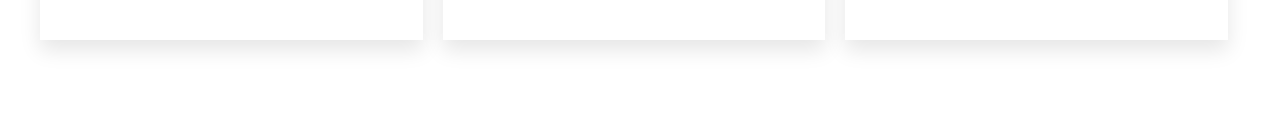
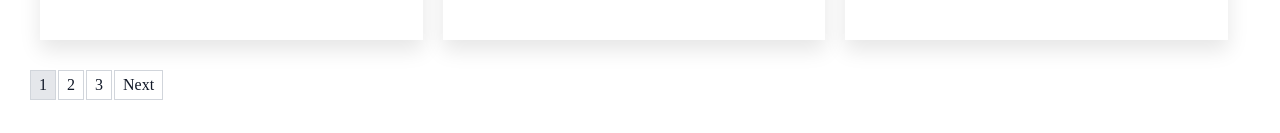
Before and after one commit to ahmetsuhan/DevSpace-next.Js, a Next.js app in the folder dev-space/: page /blog/page/1 in a window 1280 px wide. Shown: the part 664-797 px from the top of the page. Built offline with nearby package versions, Linux system fonts and the light colour scheme.

Commit message:
add Pagination link component

```diff
--- /dev/null
+++ b/dev-space/components/Pagination.js
@@ -0,0 +1,45 @@
+import React from "react";
+import Link from "next/link";
+
+const Pagination = ({ currentPage, numPages }) => {
+  const isFirst = currentPage === 1;
+  const isLast = currentPage === numPages;
+  const prevPage = `/blog/page/${currentPage - 1}`;
+  const nexPage = `/blog/page/${currentPage + 1}`;
+
+  if (numPages === 1) return <></>;
+
+  return (
+    <div className="pagination">
+      <ul className="pagination-nav">
+        {!isFirst && (
+          <Link href={prevPage}>
+            <li className="pagination-nav-link">Previous</li>
+          </Link>
+        )}
+
+        {Array.from({ length: numPages }, (_, i) => {
+          return (
+            <Link key={i} href={`/blog/page/${i + 1}`}>
+              <li
+                className={`pagination-nav-link ${
+                  i === currentPage - 1 ? "disable" : ""
+                }`}
+              >
+                {i + 1}
+              </li>
+            </Link>
+          );
+        })}
+
+        {!isLast && (
+          <Link href={nexPage}>
+            <li className="pagination-nav-link">Next</li>
+          </Link>
+        )}
+      </ul>
+    </div>
+  );
+};
+
+export default React.memo(Pagination);
--- a/dev-space/pages/blog/page/[page_index].js
+++ b/dev-space/pages/blog/page/[page_index].js
@@ -3,6 +3,7 @@ import path from "path";
 import matter from "gray-matter";
 import Layout from "../../../components/Layout";
 import Post from "../../../components/Post";
+import Pagination from "../../../components/Pagination";
 
 import { sortByDate } from "../../../utils";
 import { POSTS_PER_PAGE } from "../../../config";
@@ -23,6 +24,7 @@ export default function BlogPage({ posts, numPages, currentPage }) {
           })}
         </div>
       </div>
+      <Pagination currentPage={currentPage} numPages={numPages} />
     </Layout>
   );
 }
--- a/dev-space/styles/abstracts/variable.style.scss
+++ b/dev-space/styles/abstracts/variable.style.scss
@@ -1,4 +1,5 @@
 $bg-gray-100: rgb(243, 244, 246);
+$bg-gray-200: rgb(229, 231, 235);
 $bg-gray-600: rgb(156, 163, 175);
 $bg-gray-700: rgb(55, 65, 81);
 $bg-gray-800: rgb(31, 41, 55);
@@ -7,7 +8,10 @@ $color-black: #000;
 $color-gray-400: rgb(156, 163, 175);
 $color-gray-600: rgb(156, 163, 175);
 $color-gray-700: rgba(55, 65, 81);
-$color-gray-900: rgba(17, 24, 39);
+$color-gray-800: rgb(17, 24, 39);
+$color-gray-900: rgb(17, 24, 39);
 $color-light-dark-1: rgba(0, 0, 0, 0.1);
 
 $color-blue-600: rgba(37, 99, 235);
+
+$border-gray-300: rgb(209, 213, 219);
--- /dev/null
+++ b/dev-space/styles/components/Pagination.style.scss
@@ -0,0 +1,31 @@
+.pagination {
+  margin-top: 1.2rem;
+
+  &-nav {
+    display: flex;
+    padding-left: 0;
+    margin: 0.4rem 0;
+
+    &-link {
+      position: relative;
+      display: block;
+      padding: 0.4rem 0.8rem;
+      line-height: 1.25;
+      color: $color-gray-800;
+      background-color: $color-white;
+      border: 1px solid $border-gray-300;
+      cursor: pointer;
+      margin-right: 0.2rem;
+
+      &:hover {
+        background-color: $bg-gray-200;
+      }
+
+      &.disable {
+        user-select: none;
+        background-color: $bg-gray-200;
+        cursor: default;
+      }
+    }
+  }
+}
--- a/dev-space/styles/components/components.style.scss
+++ b/dev-space/styles/components/components.style.scss
@@ -1,3 +1,4 @@
 @import "./Layout.style.scss";
 @import "./Header.style.scss";
 @import "./Post.style.scss";
+@import "./Pagination.style.scss";
```
